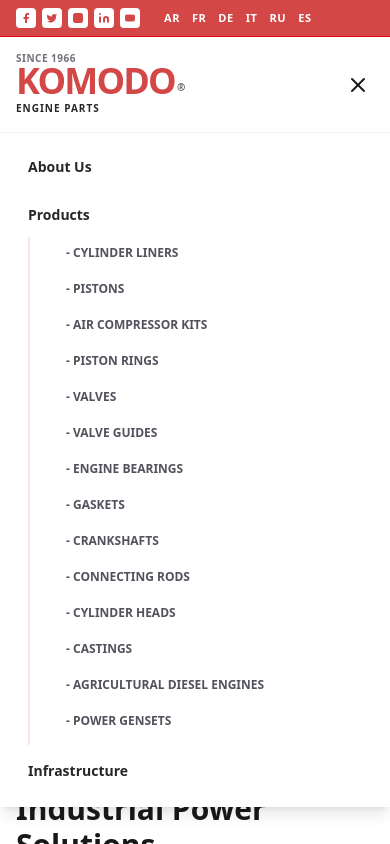
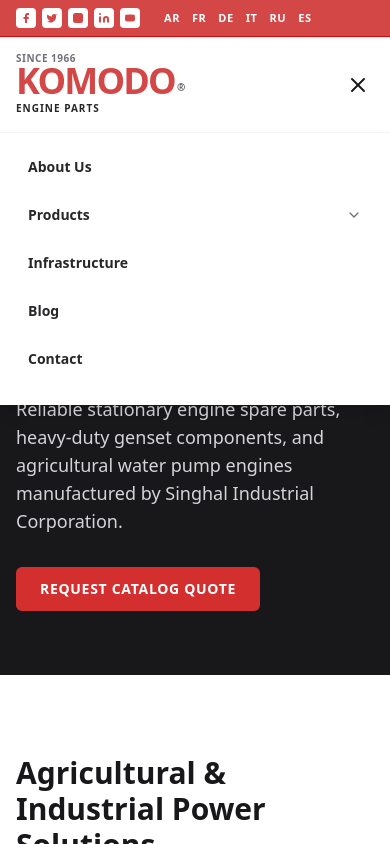
Before and after one commit to TECHHimanshu1/engine, a React (Vite) app: page /products/power-gensets in a window 390 px wide. Both pictures are taken after a click on the button 358 px from the left and 84 px from the top of the page. Shown: the top 844 px of the page. Built offline with nearby package versions, Linux system fonts and the light colour scheme.

Commit message:
Convert mobile Products menu to accordion dropdown

```diff
--- a/src/components/Navbar.tsx
+++ b/src/components/Navbar.tsx
@@ -24,6 +24,7 @@
   const [isOpen, setIsOpen] = useState(false);
   const [scrolled, setScrolled] = useState(false);
   const [dropdownOpen, setDropdownOpen] = useState(false);
+  const [mobileProductsOpen, setMobileProductsOpen] = useState(false);
   const [activeLang, setActiveLang] = useState('EN');
 
   useEffect(() => {
@@ -158,26 +159,45 @@
             <div className="px-4 pt-3 pb-6 space-y-1">
               {navLinks.map((link) => (
                 <div key={link.name}>
+                  {link.hasDropdown ? (
+                    <div>
+                      <button
+                        onClick={() => setMobileProductsOpen(!mobileProductsOpen)}
+                        className="w-full flex justify-between items-center px-3 py-3 text-sm font-bold text-zinc-800 hover:text-[#D34747] hover:bg-zinc-50 rounded-md transition-colors"
+                      >
+                        <span>{link.name}</span>
+                        <ChevronDown className={`w-4 h-4 text-zinc-500 transition-transform duration-200 ${mobileProductsOpen ? 'rotate-180 text-[#D34747]' : ''}`} />
+                      </button>
+                      {mobileProductsOpen && (
+                        <div className="pl-4 pr-2 space-y-1 py-2 my-1 border-l-2 border-[#D34747] ml-3 bg-zinc-50/70 rounded-r-md">
                           <Link
-                    to={link.path}
-                    className="flex justify-between items-center px-3 py-3 text-sm font-bold text-zinc-800 hover:text-[#D34747] hover:bg-zinc-50 rounded-md"
-                    onClick={() => !link.hasDropdown && setIsOpen(false)}
+                            to="/products"
+                            className="block px-3 py-2 text-xs font-extrabold text-[#D34747] uppercase tracking-wider"
+                            onClick={() => setIsOpen(false)}
                           >
-                    {link.name}
+                            All Products Catalog &rarr;
                           </Link>
-                  {link.hasDropdown && (
-                    <div className="pl-6 space-y-1 pb-2 border-l-2 border-red-100 ml-3">
                           {productCategories.map((category) => (
                             <Link
                               key={category.name}
                               to={category.path}
-                          className="block px-3 py-2 text-xs font-semibold text-zinc-600 hover:text-[#D34747] uppercase"
+                              className="block px-3 py-2 text-xs font-semibold text-zinc-700 hover:text-[#D34747] uppercase tracking-wide border-b border-zinc-100 last:border-0"
                               onClick={() => setIsOpen(false)}
                             >
-                          - {category.name}
+                              {category.name}
                             </Link>
                           ))}
                         </div>
+                      )}
+                    </div>
+                  ) : (
+                    <Link
+                      to={link.path}
+                      className="flex justify-between items-center px-3 py-3 text-sm font-bold text-zinc-800 hover:text-[#D34747] hover:bg-zinc-50 rounded-md"
+                      onClick={() => setIsOpen(false)}
+                    >
+                      {link.name}
+                    </Link>
                   )}
                 </div>
               ))}
```
Lines whose indentation alone changed are shown as unchanged.
